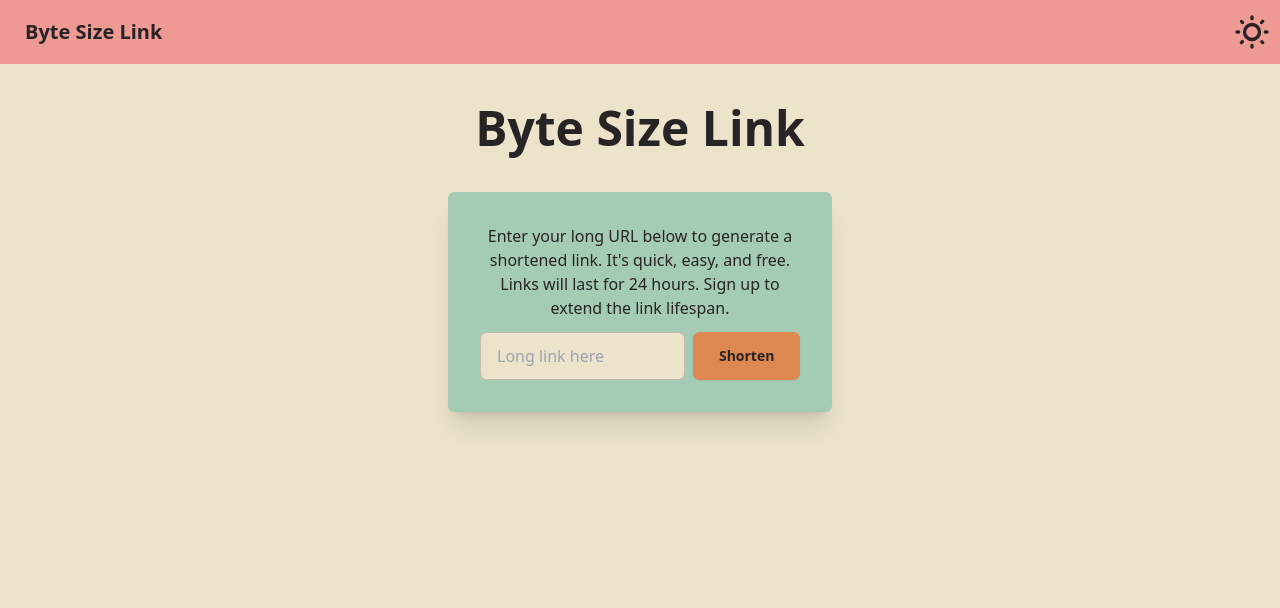
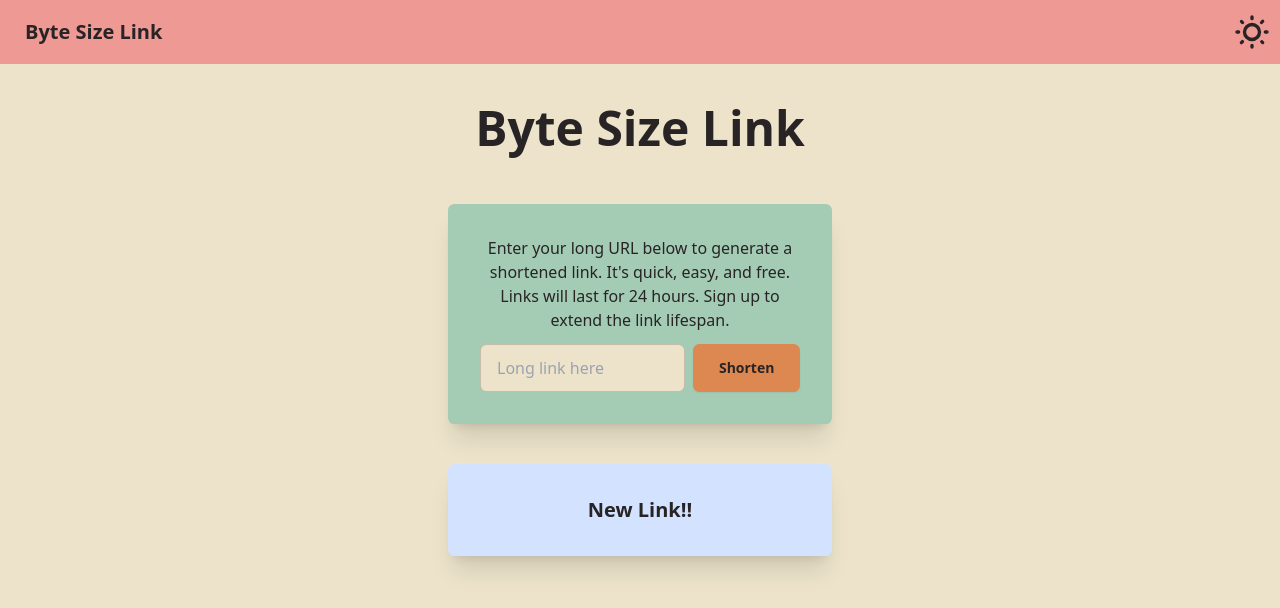
Before and after one commit to Hulmee/bytesize-link-V1.5, a Vue app: page / in a window 1280 px wide. Shown: the top 608 px of the page. Built offline with nearby package versions, Linux system fonts and the light colour scheme.

Commit message:
add vue router

```diff
--- a/package.json
+++ b/package.json
@@ -9,7 +9,8 @@
     "preview": "vite preview"
   },
   "dependencies": {
-    "vue": "^3.4.21"
+    "vue": "^3.4.21",
+    "vue-router": "^4.3.0"
   },
   "devDependencies": {
     "@vitejs/plugin-vue": "^5.0.4",
--- a/src/App.vue
+++ b/src/App.vue
@@ -27,13 +27,17 @@
   </div>
   <main class="w-screen ">
     <Hero />
-    <Card />
+    <!-- <Card /> -->
+    <RouterView />
   </main>
 </template>
 
 <script setup>
+import { RouterLink, RouterView } from 'vue-router'
 import Hero from './components/Hero.vue';
-import Card from './components/Card.vue';
+// import Card from './components/Card.vue';
+
+
 </script>
 
 
--- /dev/null
+++ b/src/router/index.js
@@ -0,0 +1,23 @@
+import { createRouter, createWebHistory } from 'vue-router'
+import HomeView from '@/views/HomeView.vue'
+// import Redirect from '@/views/RedirectView.vue'
+
+
+const router = createRouter({
+    history: createWebHistory(import.meta.env.BASE_URL),
+    routes: [
+        {
+            path: '/',
+            name: 'Home',
+            component: HomeView
+        },
+        //     {
+        //         path: '/:slug',
+        //         name: 'Redirect',
+        //         component: Redirect,
+        //         // props: true
+        //     }
+    ]
+})
+
+export default router
--- /dev/null
+++ b/src/views/HomeView.vue
@@ -0,0 +1,30 @@
+<template>
+    <section class="w-screen pt-3">
+
+        <Shorten />
+        <div v-if="!link.id" class="card w-96 h-50 bg-info-content shadow-xl mt-10">
+            <div class="card-body items-center text-center">
+                <h2 class="card-title text-secondary-content">New Link!!</h2>
+            </div>
+        </div>
+    </section>
+</template>
+
+<script setup>
+import { ref, computed } from 'vue';
+
+import Shorten from "../components/Shorten.vue"
+
+const link = ref([])
+</script>
+
+<style scoped>
+section {
+    height: 100%;
+
+    display: flex;
+    justify-content: flex-start;
+    align-items: center;
+    flex-direction: column;
+}
+</style>
--- a/vite.config.js
+++ b/vite.config.js
@@ -1,7 +1,15 @@
+import { fileURLToPath, URL } from 'node:url'
+
 import { defineConfig } from 'vite'
 import vue from '@vitejs/plugin-vue'
 
 // https://vitejs.dev/config/
 export default defineConfig({
   plugins: [vue()],
+  base: './',
+  resolve: {
+    alias: {
+      '@': fileURLToPath(new URL('./src', import.meta.url))
+    }
+  }
 })
```
Also changed, not shown: src/main.js (+8 -2 lines), src/components/Shorten.vue (renamed from src/components/Card.vue), 1 other file (tests, documents, lock files or other folders).
